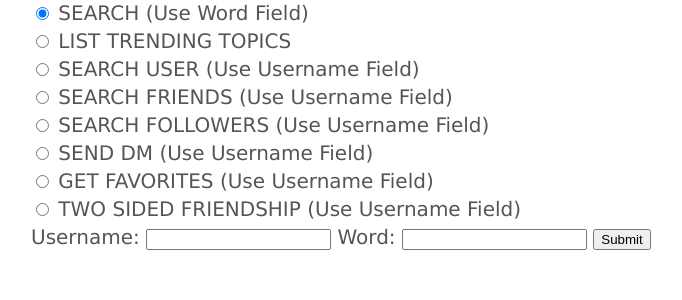
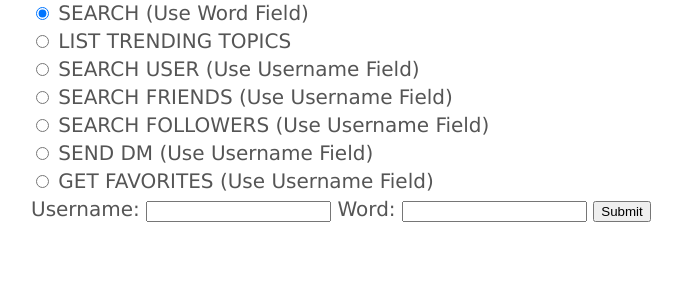
Before and after one commit to bounswe/bounswe2018group3, a Python web app: template templates/index.html in a window 1280 px wide. Shown: the part 137-437 px from the top of the page, without its empty margins (209-891 px from the left). Run offline with Jinja, Linux system fonts and the light colour scheme; the template is opened without the code that fills it, so the values that code supplies are empty.

Commit message:
Update index.html
Two sided following option is deleted because it has bugs and gets rate limit error.

```diff
--- a/templates/index.html
+++ b/templates/index.html
@@ -35,7 +35,6 @@
             <input type="radio" name="method_type" value="searchFollowers"> SEARCH FOLLOWERS (Use Username Field)<br>
             <input type="radio" name="method_type" value="sendDirectMessage"> SEND DM (Use Username Field)<br>
 	    <input type="radio" name="method_type" value="getFavs"> GET FAVORITES (Use Username Field)<br>
-            <input type="radio" name="method_type" value="twoSidedFriendship"> TWO SIDED FRIENDSHIP (Use Username Field)<br>
             Username: <input type="text" name="username">
             Word: <input type="text" name="word">
 
```
